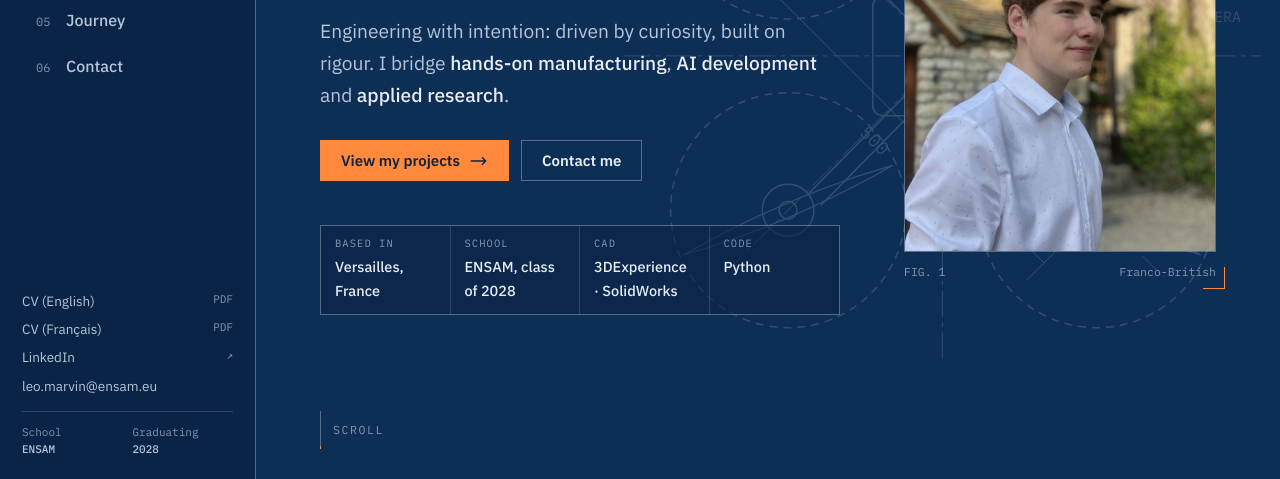
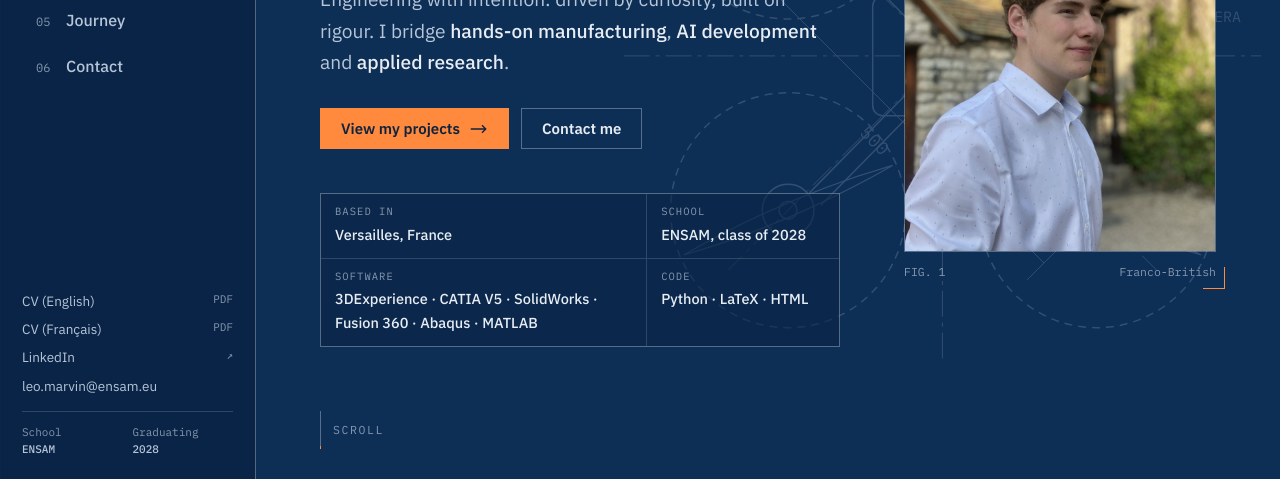
Before and after one commit to leo-marvin/leo_marvin_portfolio, a plain HTML site: page index.html in a window 1280 px wide. Shown: the part 321-800 px from the top of the page. Drawn offline with Linux system fonts and the light colour scheme.

Commit message:
Home and About: list current software and coding skills
Co-Authored-By: Claude Opus 5.5 <noreply@anthropic.com>
Claude-Session: https://claude.ai/code/session_01CHnffQp1m4o84peHEwiiLF

```diff
--- a/index.html
+++ b/index.html
@@ -117,9 +117,10 @@ main { margin-left: var(--side); }
 .hook { margin-top: 18px; font-size: 1.2rem; color: var(--ink-2); max-width: 46ch; }
 .hook strong { color: var(--ink); font-weight: 500; }
 .cta { display: flex; flex-wrap: wrap; gap: 12px; margin-top: 30px; }
-.spec { margin-top: 44px; display: grid; grid-template-columns: repeat(4, minmax(0, 1fr)); border: 1px solid var(--rule-strong); background: rgba(10,37,70,.6); max-width: 760px; }
+.spec { margin-top: 44px; display: grid; grid-template-columns: minmax(0, 1.7fr) minmax(0, 1fr); border: 1px solid var(--rule-strong); background: rgba(10,37,70,.6); max-width: 760px; }
 .spec div { padding: 11px 14px; border-right: 1px solid var(--rule); }
-.spec div:last-child { border-right: 0; }
+.spec div:nth-child(2n) { border-right: 0; }
+.spec div:nth-child(-n+2) { border-bottom: 1px solid var(--rule); }
 .spec dt { font: 400 10.5px/1.3 var(--mono); letter-spacing: .1em; text-transform: uppercase; color: var(--ink-3); }
 .spec dd { margin: 4px 0 0; font-size: 14.5px; font-weight: 500; }
 .portrait { position: relative; margin: 0; justify-self: center; width: min(320px, 100%); }
@@ -431,8 +432,8 @@ dialog.sheet::backdrop { background: rgba(4, 16, 32, .72); }
         <dl class="spec">
           <div><dt>Based in</dt><dd>Versailles, France</dd></div>
           <div><dt>School</dt><dd>ENSAM, class of 2028</dd></div>
-          <div><dt>CAD</dt><dd>3DExperience · SolidWorks</dd></div>
-          <div><dt>Code</dt><dd>Python</dd></div>
+          <div><dt>Software</dt><dd>3DExperience · CATIA&nbsp;V5 · SolidWorks · Fusion&nbsp;360 · Abaqus · MATLAB</dd></div>
+          <div><dt>Code</dt><dd>Python · LaTeX · HTML</dd></div>
         </dl>
       </div>
       <figure class="portrait">
@@ -530,7 +531,7 @@ dialog.sheet::backdrop { background: rgba(4, 16, 32, .72); }
       <div class="about-text">
         <p>I'm a <strong>Franco-British mechanical engineering student</strong> at Arts et Métiers (ENSAM), France's leading engineering school for manufacturing and mechanics. My training combines workshop experience with technical project leadership, from an AI-guided drone for Dassault's UAV Challenge to a new product for a start-up incubated at the school.</p>
         <p>In a team, I'm the person who brings structure and keeps the project on track, and who keeps pushing on a hard problem until it is solved. On the Dassault UAV Challenge that meant leading a 12-person team and coordinating its four sub-groups: motors, fuselage, battery and information processing.</p>
-        <p>My daily tools are <strong>3D modelling</strong> (3DExperience and SolidWorks), <strong>project management</strong> and <strong>Python</strong> for data analysis and process automation. They let me work on the engineering itself and explain it to the business side.</p>
+        <p>My daily tools are <strong>CAD and simulation software</strong> (3DExperience, CATIA&nbsp;V5, SolidWorks, Fusion&nbsp;360, Abaqus and MATLAB), <strong>project management</strong>, and <strong>code</strong>: Python for data analysis and process automation, LaTeX and HTML for documents and the web. They let me work on the engineering itself and explain it to the business side.</p>
         <div class="figures">
           <div><b>3.70</b><span>GPA at ENSAM</span></div>
           <div><b>110</b><span>TOEFL iBT / 120</span></div>
```
